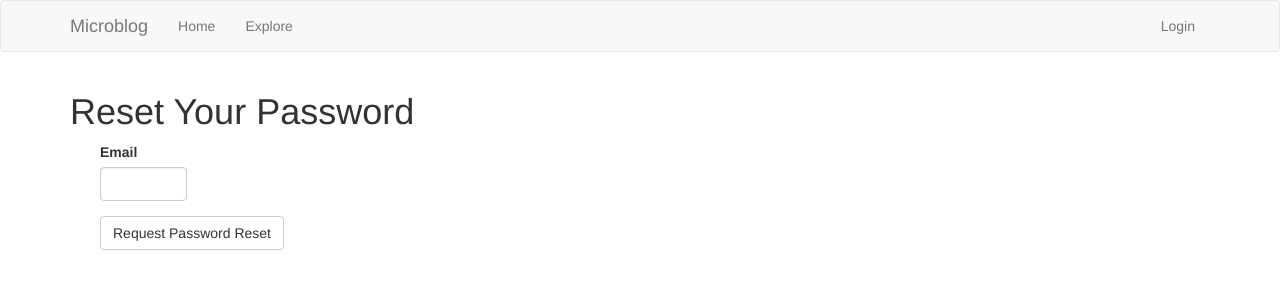
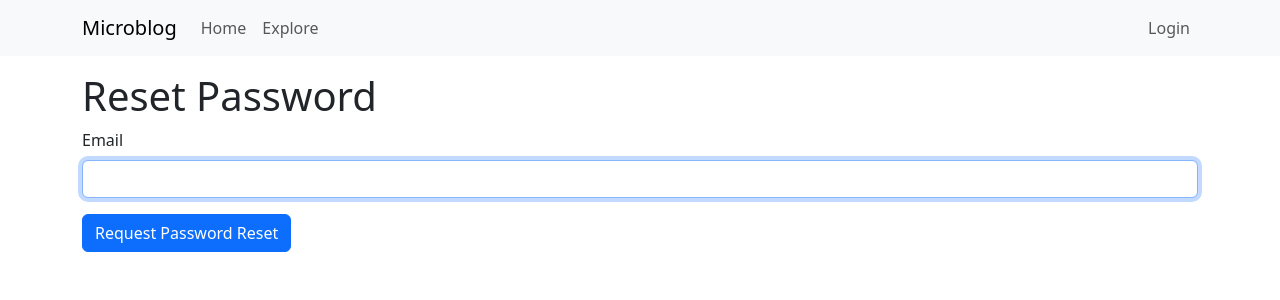
Before and after one commit to kalebleeroy13/microBlog, a Flask app: page /reset_password_request in a window 1280 px wide. Shown: the top 300 px of the page. Run offline with Flask 3, Linux system fonts and the light colour scheme; some libraries are stand-ins or nearby versions.

Commit message:
flask upgrade pt.1 + bootstrap_wtf.html added

```diff
--- a/app/templates/404.html
+++ b/app/templates/404.html
@@ -1,6 +1,6 @@
 {% extends "base.html" %}
 
-{% block app_content %}
-    <h1>{{ _('File Not Found') }}</h1>
+{% block content %}
+    <h1>{{ _('Not Found') }}</h1>
     <p><a href="{{ url_for('index') }}">{{ _('Back') }}</a></p>
 {% endblock %}
--- a/app/templates/base.html
+++ b/app/templates/base.html
@@ -1,41 +1,53 @@
-{% extends 'bootstrap/base.html' %}
-
-{% block title %}
-{% if title %}{{ title }} - Microblog{% else %}{{ _('Welcome to Microblog') }}{% endif %}
-{% endblock %}
-
-{% block navbar %}
-    <nav class="navbar navbar-default">
+<!doctype html>
+<html lang="en">
+  <head>
+    <meta charset="utf-8">
+    <meta name="viewport" content="width=device-width, initial-scale=1">
+    {% if title %}
+    <title>{{ title }} - Microblog</title>
+    {% else %}
+    <title>{{ _('Welcome to Microblog') }}</title>
+    {% endif %}
+    <link
+        href="https://cdn.jsdelivr.net/npm/bootstrap@5.3.2/dist/css/bootstrap.min.css"
+        rel="stylesheet"
+        integrity="sha384-T3c6CoIi6uLrA9TneNEoa7RxnatzjcDSCmG1MXxSR1GAsXEV/Dwwykc2MPK8M2HN"
+        crossorigin="anonymous">
+  </head>
+  <body>
+    <nav class="navbar navbar-expand-lg bg-body-tertiary">
       <div class="container">
-            <div class="navbar-header">
-                <button type="button" class="navbar-toggle collapsed" data-toggle="collapse" data-target="#bs-example-navbar-collapse-1" aria-expanded="false">
-                    <span class="sr-only">Toggle navigation</span>
-                    <span class="icon-bar"></span>
-                    <span class="icon-bar"></span>
-                    <span class="icon-bar"></span>
+        <a class="navbar-brand" href="{{ url_for('index') }}">Microblog</a>
+        <button class="navbar-toggler" type="button" data-bs-toggle="collapse" data-bs-target="#navbarSupportedContent" aria-controls="navbarSupportedContent" aria-expanded="false" aria-label="Toggle navigation">
+          <span class="navbar-toggler-icon"></span>
         </button>
-                <a class="navbar-brand" href="{{ url_for('index') }}">Microblog</a>
-            </div>
-            <div class="collapse navbar-collapse" id="bs-example-navbar-collapse-1">
-                <ul class="nav navbar-nav">
-                    <li><a href="{{ url_for('index') }}">{{ _('Home') }}</a></li>
-                    <li><a href="{{ url_for('explore') }}">{{ _('Explore') }}</a></li>
+        <div class="collapse navbar-collapse" id="navbarSupportedContent">
+          <ul class="navbar-nav me-auto mb-2 mb-lg-0">
+            <li class="nav-item">
+              <a class="nav-link" aria-current="page" href="{{ url_for('index') }}">{{ _('Home') }}</a>
+            </li>
+            <li class="nav-item">
+              <a class="nav-link" aria-current="page" href="{{ url_for('explore') }}">{{ _('Explore') }}</a>
+            </li>
           </ul>
-                <ul class="nav navbar-nav navbar-right">
+          <ul class="navbar-nav mb-2 mb-lg-0">
             {% if current_user.is_anonymous %}
-                    <li><a href="{{ url_for('login') }}">{{ _('Login') }}</a></li>
+            <li class="nav-item">
+              <a class="nav-link" aria-current="page" href="{{ url_for('login') }}">{{ _('Login') }}</a>
+            </li>
             {% else %}
-                    <li><a href="{{ url_for('user', username=current_user.username) }}">{{ _('Profile') }}</a></li>
-                    <li><a href="{{ url_for('logout') }}">{{ _('Logout') }}</a></li>
+            <li class="nav-item">
+              <a class="nav-link" aria-current="page" href="{{ url_for('user', username=current_user.username) }}">{{ _('Profile') }}</a>
+            </li>
+            <li class="nav-item">
+              <a class="nav-link" aria-current="page" href="{{ url_for('logout') }}">{{ _('Logout') }}</a>
+            </li>
             {% endif %}
           </ul>
         </div>
       </div>
     </nav>
-{% endblock %}
-
-{% block content %}
-	<div class="container">
+    <div class="container mt-3">
         {% with messages = get_flashed_messages() %}
         {% if messages %}
           {% for message in messages %}
@@ -43,14 +55,14 @@
           {% endfor %}
         {% endif %}
         {% endwith %}
-
-		{# application content needs to be provided in the app_content block #}
-		{% block app_content %}{% endblock %}
+        {% block content %}{% endblock %}
       </div>
-{% endblock %}
-
-{% block scripts %}
-    {{ super() }}
+      <script
+          src="https://cdn.jsdelivr.net/npm/bootstrap@5.3.2/dist/js/bootstrap.bundle.min.js"
+          integrity="sha384-C6RzsynM9kWDrMNeT87bh95OGNyZPhcTNXj1NW7RuBCsyN/o0jlpcV8Qyq46cDfL"
+          crossorigin="anonymous">
+      </script>
       {{ moment.include_moment() }}
       {{ moment.lang(g.locale) }}
-{% endblock %}
+    </body>
+  </html>
--- /dev/null
+++ b/app/templates/bootstrap_wtf.html
@@ -0,0 +1,70 @@
+{% macro form_field(field, autofocus) %}
+  {%- if field.type == 'BooleanField' %}
+  <div class="form-check mb-3">
+    {{ field(class='form-check-input') }}
+    {{ field.label(class='form-check-label') }}
+  </div>
+  {%- elif field.type == 'RadioField' %}
+    {{ field.label(class='form-label') }}
+    {%- for item in field %}
+    <div class="form-check{% if loop.last %} mb-3{% endif %}">
+      {{ item(class='form-check-input') }}
+      {{ item.label(class='form-check-label') }}
+    </div>
+    {%- endfor %}
+  {%- elif field.type == 'SelectField' %}
+    {{ field.label(class='form-label') }}
+    {{ field(class='form-select mb-3') }}
+  {%- elif field.type == 'TextAreaField' %}
+  <div class="mb-3">
+    {{ field.label(class='form-label') }}
+    {% if autofocus %}
+      {{ field(class='form-control' + (' is-invalid' if field.errors else ''), autofocus=True) }}
+    {% else %}
+      {{ field(class='form-control' + (' is-invalid' if field.errors else '')) }}
+    {% endif %}
+    {%- for error in field.errors %}
+    <div class="invalid-feedback">{{ error }}</div>
+    {%- endfor %}
+  </div>
+  {%- elif field.type == 'SubmitField' %}
+  {{ field(class='btn btn-primary mb-3') }}
+  {%- else %}
+  <div class="mb-3">
+    {{ field.label(class='form-label') }}
+    {% if autofocus %}
+        {{ field(class='form-control' + (' is-invalid' if field.errors else ''), autofocus=True) }}
+    {% else %}
+      {{ field(class='form-control' + (' is-invalid' if field.errors else '')) }}
+    {% endif %}
+    {%- for error in field.errors %}
+    <div class="invalid-feedback">{{ error }}</div>
+    {%- endfor %}
+  </div>
+  {%- endif %}
+{% endmacro %}
+
+{% macro quick_form(form, action="", method="post", id="", novalidate=False) %}
+<form novalidate
+  {%- if action != None %} action="{{ action }}"{% endif -%}
+  {%- if method %} method="{{ method }}"{% endif %}
+  {%- if id %} id="{{ id }}"{% endif -%}
+  {%- if novalidate %} novalidate{% endif -%}>
+  {{ form.hidden_tag() }}
+  {%- for field, errors in form.errors.items() %}
+    {%- if form[field].widget.input_type == 'hidden' %}
+      {%- for error in errors %}
+      <div class="invalid-feedback">{{ error }}</div>
+      {%- endfor %}
+    {%- endif %}
+  {%- endfor %}
+
+  {% set ns = namespace(first_field=true) %}
+  {%- for field in form %}
+    {% if field.widget.input_type != 'hidden' -%}
+      {{ form_field(field, ns.first_field) }}
+      {% set ns.first_field = false %}
+    {%- endif %}
+  {%- endfor %}
+</form>
+{% endmacro %}
--- a/app/templates/reset_password_request.html
+++ b/app/templates/reset_password_request.html
@@ -1,11 +1,7 @@
 {% extends "base.html" %}
-{% import 'bootstrap/wtf.html' as wtf %}
+{% import "bootstrap_wtf.html" as wtf %}
 
-{% block app_content %}
-	<h1>{{ _('Reset Your Password') }}</h1>
-	<div class="col-md-4">
-		<div class="col-md-4">
-			{{ wtf.quick_form(form) }}
-		</div>
-	</div>
+{% block content %}
+    <h1>{{ _('Reset Password') }}</h1>
+    {{ wtf.quick_form(form) }}
 {% endblock %}
```
Also changed, not shown: app/templates/edit_profile.html (+3 -7 lines), app/templates/index.html (+12 -13 lines), app/templates/login.html (+3 -8 lines), app/templates/register.html (+3 -7 lines), app/templates/reset_password.html (+4 -8 lines), app/templates/user.html (+11 -11 lines), app/templates/500.html (line endings or trailing spaces). Lines whose indentation alone changed are shown as unchanged.
